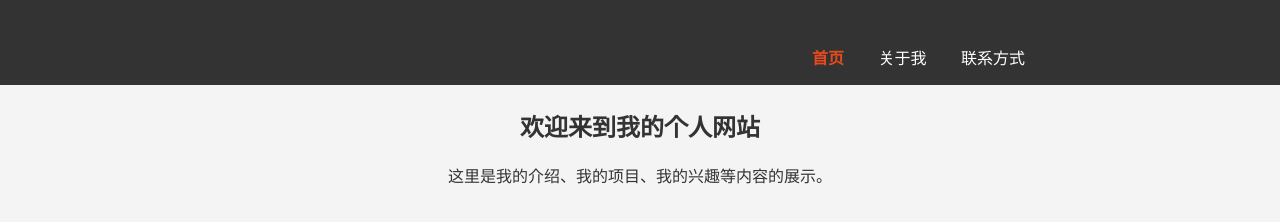
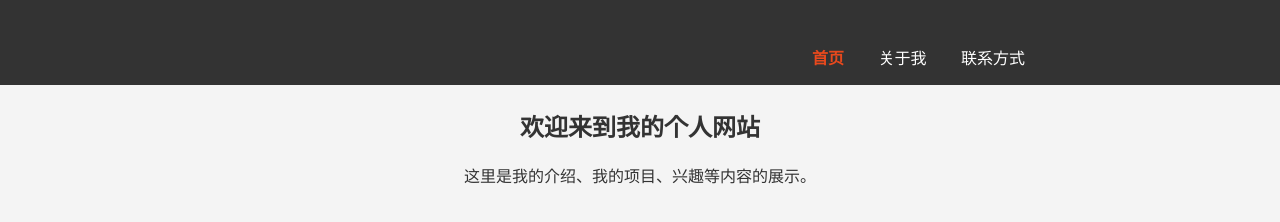
Before and after one commit to kevinxiaowu/kevinxiaowu.github.io, a plain HTML site: page index.html in a window 1280 px wide. Shown: the part 100-322 px from the top of the page. Drawn offline with Linux system fonts and the light colour scheme.

Commit message:
Update index.html

```diff
--- a/index.html
+++ b/index.html
@@ -79,7 +79,7 @@
     <div class="container">
         <section id="main">
             <h2>欢迎来到我的个人网站</h2>
-            <p>这里是我的介绍、我的项目、我的兴趣等内容的展示。</p>
+            <p>这里是我的介绍、我的项目、兴趣等内容的展示。</p>
         </section>
     </div>
 </body>
```
